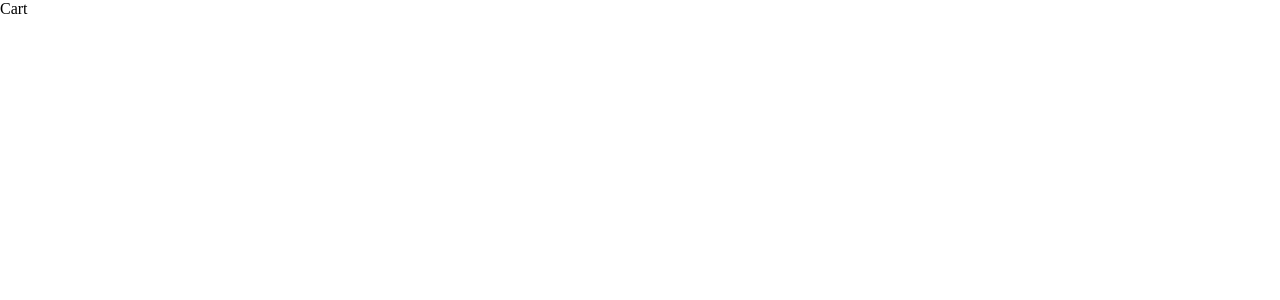
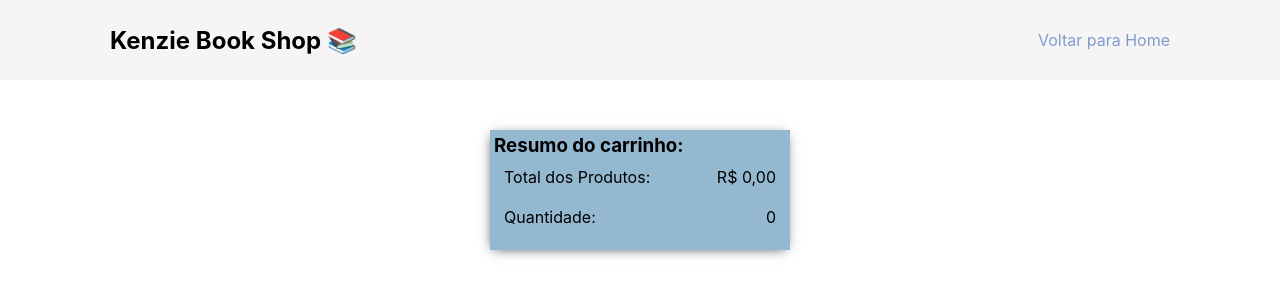
Before and after one commit to Kenzie-Academy-Brasil-Developers/react-entrega-s3-kenzishop-com-context-api-nehamamandelbaum, a React (Create React App) app in the folder kenzie-shop-context/: page /cart in a window 1280 px wide. Shown: the top 300 px of the page. Built offline with nearby package versions, Linux system fonts and the light colour scheme.

Commit message:
feature: cart page done

```diff
--- a/kenzie-shop-context/src/pages/Cart/index.jsx
+++ b/kenzie-shop-context/src/pages/Cart/index.jsx
@@ -1,9 +1,32 @@
 import { useCart } from "../../providers/cart";
+
+import { Link } from "react-router-dom";
+import { HeaderContainer, SummaryContainer } from "./styles";
+
+import CartProductCard from "../../components/CartProductCard";
+import CartSummary from "../../components/CartSummary";
 
 const Cart = () => {
   const { cart } = useCart();
-  console.log(cart);
-  return <div>Cart</div>;
+  return (
+    <>
+      <HeaderContainer>
+        <h1>Kenzie Book Shop 📚</h1>
+        <Link to="/">Voltar para Home</Link>
+      </HeaderContainer>
+      <SummaryContainer>
+        <CartSummary />
+      </SummaryContainer>
+
+      <ul>
+        {cart.map((product) => (
+          <li>
+            <CartProductCard product={product} key={product.id} />
+          </li>
+        ))}
+      </ul>
+    </>
+  );
 };
 
 export default Cart;
--- /dev/null
+++ b/kenzie-shop-context/src/pages/Cart/styles.js
@@ -0,0 +1,26 @@
+import styled from "styled-components";
+
+export const HeaderContainer = styled.nav`
+  display: flex;
+  justify-content: space-between;
+  align-items: center;
+  height: 80px;
+  padding: 0px 110px;
+  background: #f5f5f5;
+  margin-bottom: 50px;
+
+  h1 {
+    font-family: "Inter", sans-serif;
+  }
+
+  a {
+    text-decoration: none;
+    font-family: "Inter", sans-serif;
+    color: #809bce;
+  }
+`;
+
+export const SummaryContainer = styled.div`
+  display: flex;
+  justify-content: center;
+`;
```
